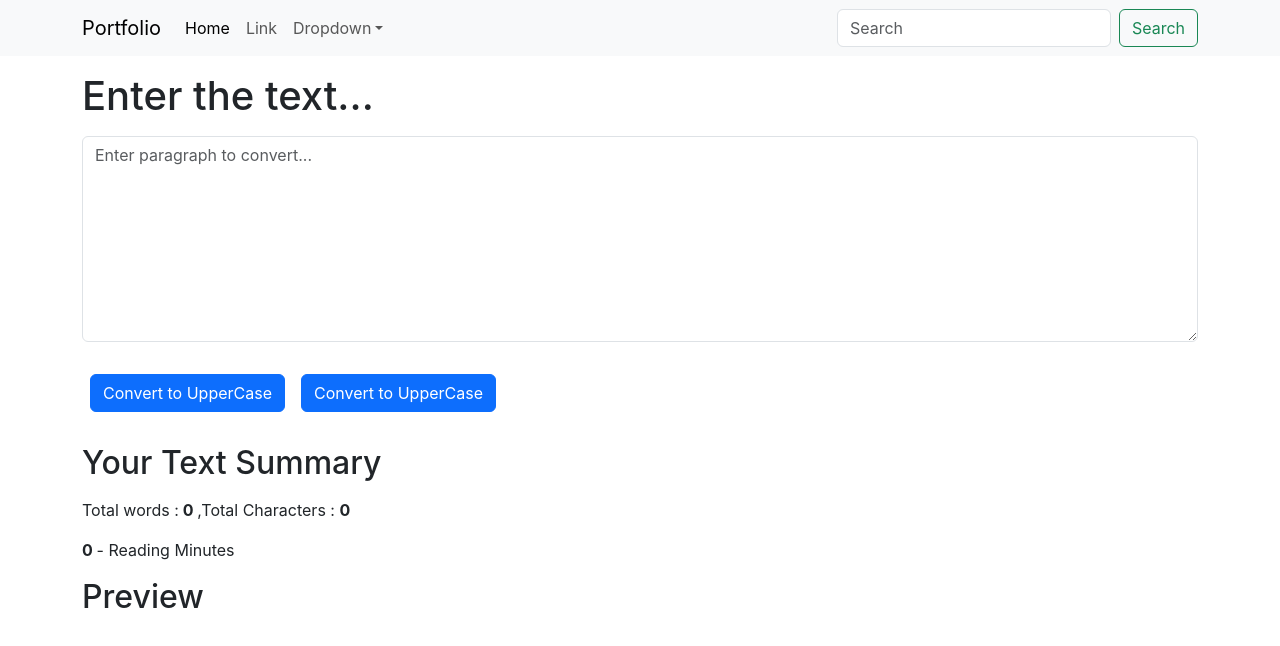
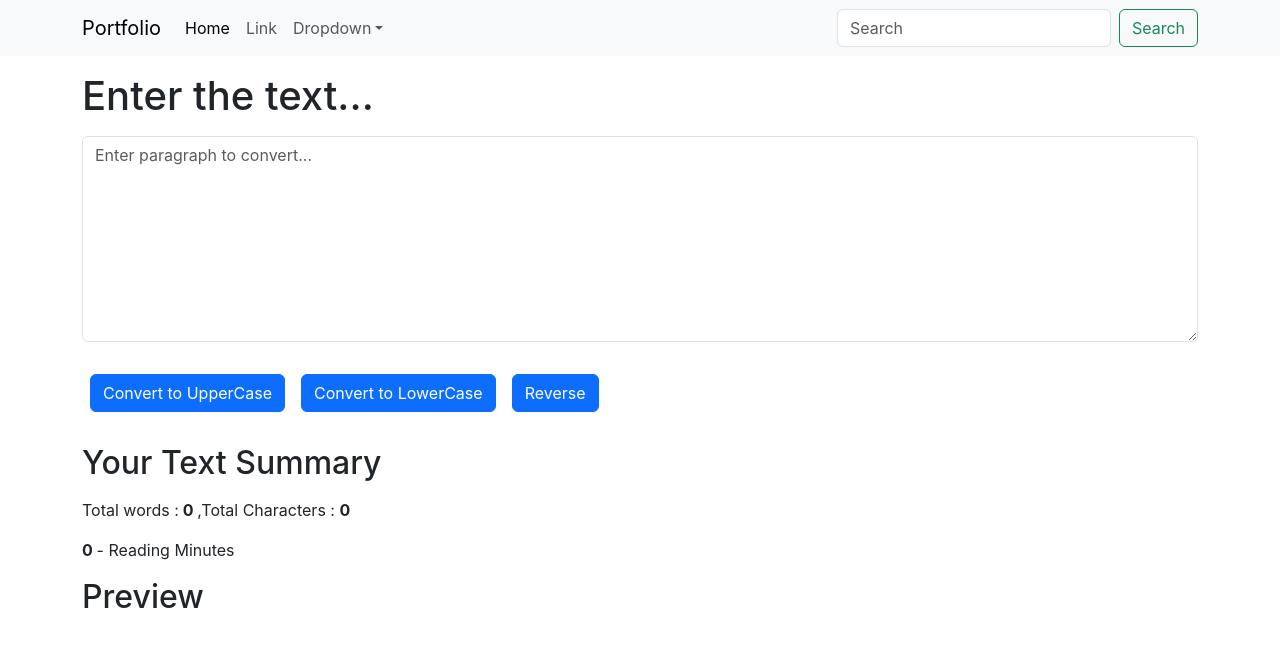
Before and after one commit to ZubairFareed1/Code-with-harry, a React (Create React App) app: page / in a window 1280 px wide. Shown: the top 646 px of the page. Built offline with nearby package versions, Linux system fonts and the light colour scheme.

Commit message:
lecture no 9 exercise add a button to reverse the text

```diff
--- a/src/components/TextForm.js
+++ b/src/components/TextForm.js
@@ -10,6 +10,10 @@ export default function TextForm(props) {
     const handleLoClick = () =>{
         let newText = text.toLowerCase();
         setText(newText);
+    }
+    const handleReverseClick = () =>{
+        let newText = text.split("").reverse().join("");
+        setText(newText)
     }
     const handleOnChange = (event) =>{
         // console.log("handle on changed");
@@ -26,7 +30,8 @@ export default function TextForm(props) {
    <textarea className="form-control" placeholder='Enter paragraph to convert...' value={text}  onChange={handleOnChange} id="exampleFormControlTextarea1" rows="8"></textarea>
 </div>
 <button className='btn btn-primary mx-2 my-3' onClick={handleUpClick}> Convert to UpperCase</button>
-<button className='btn btn-primary mx-2 my-3' onClick={handleLoClick}> Convert to UpperCase</button>
+<button className='btn btn-primary mx-2 my-3' onClick={handleLoClick}> Convert to LowerCase</button>
+<button className='btn btn-primary mx-2 my-3' onClick={handleReverseClick}> Reverse</button>
 
 
     </div>
```
